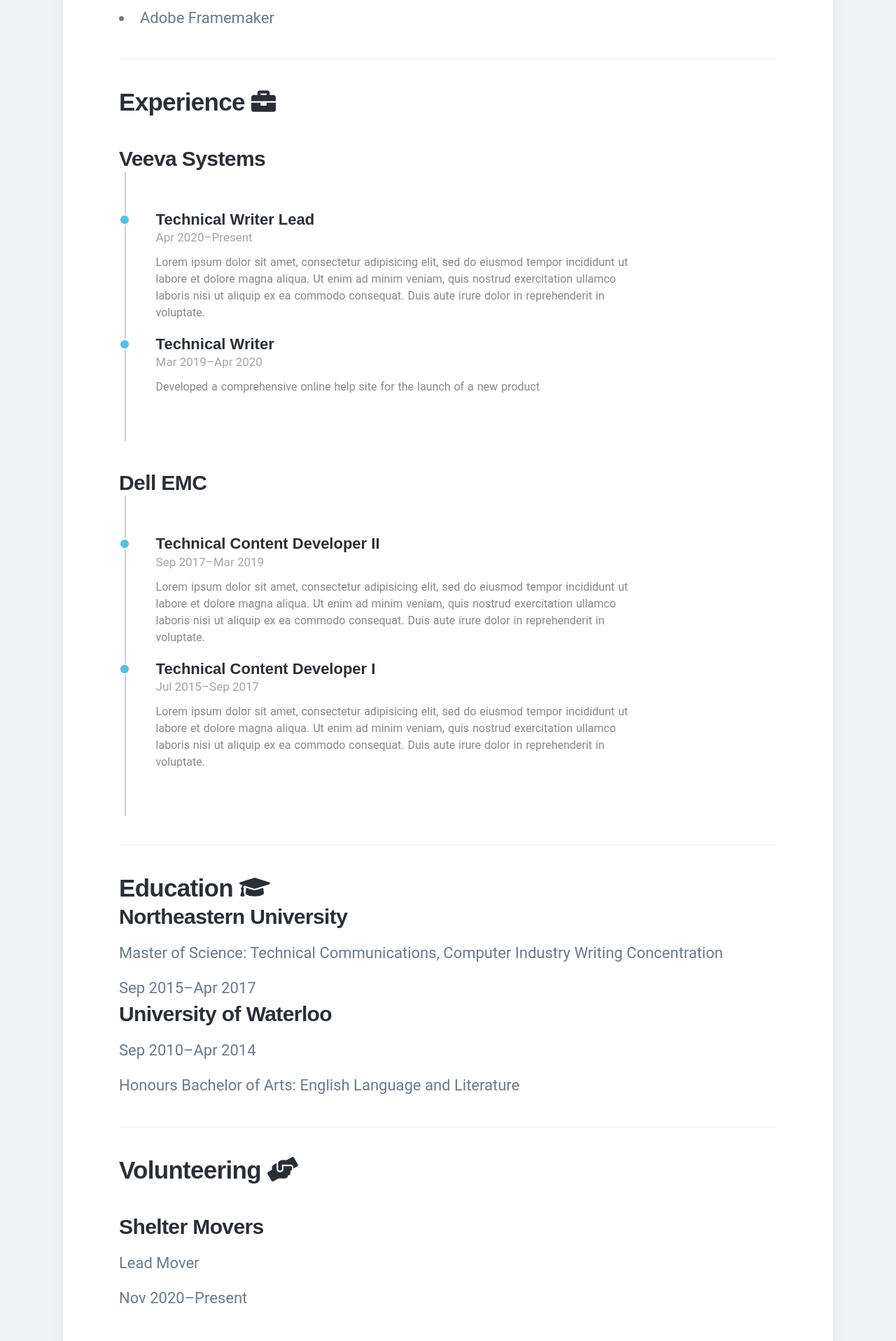
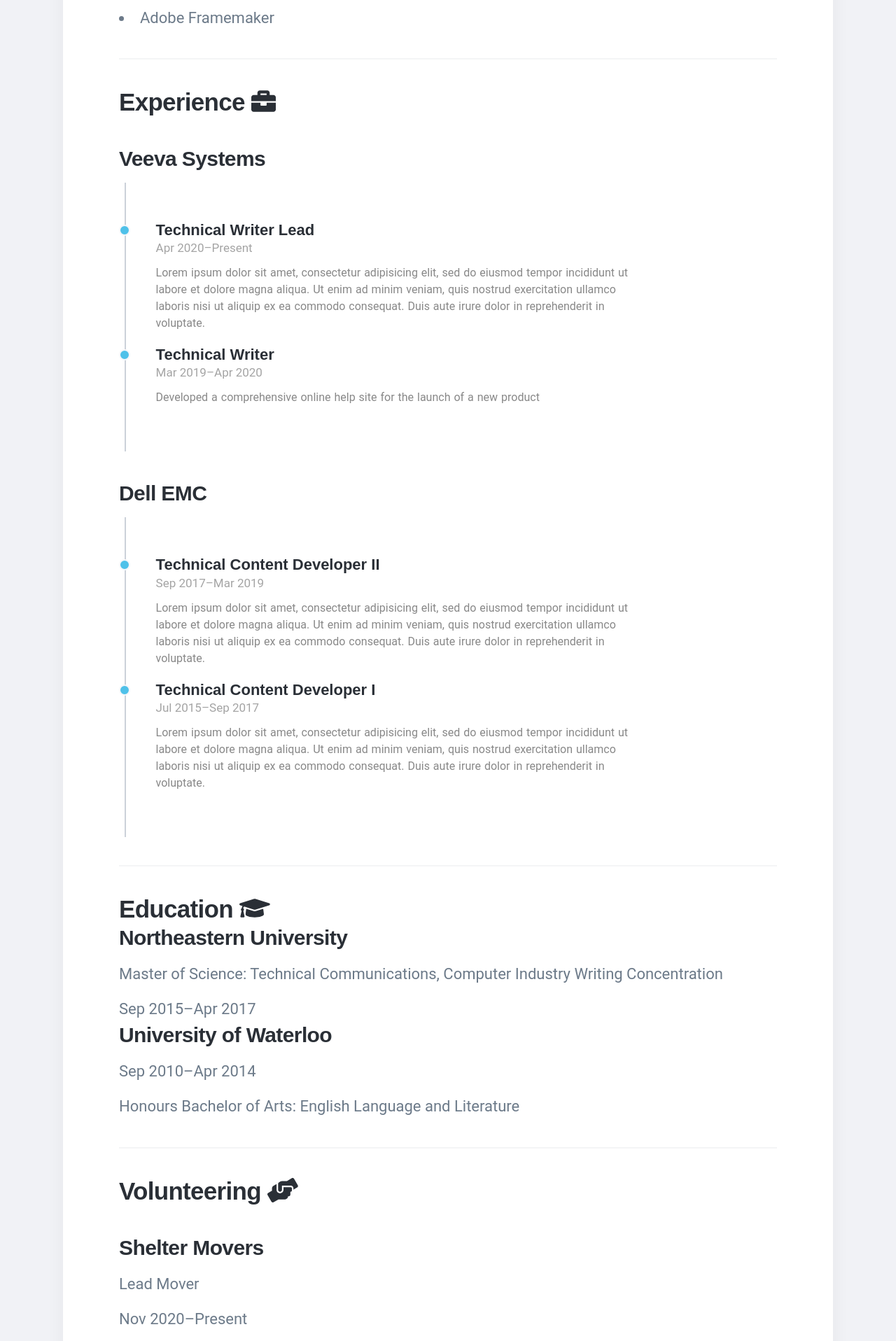
Before and after one commit to emilyrushton/emilyrushton.github.io, a Jekyll site: the page built from index.html, in a window 1280 px wide. Shown: the part 1328-3244 px from the top of the page at 70% size. Built offline with Jekyll 4.4.1, drawn with Linux system fonts in a browser that asks for light colours; nearby versions of some CDN libraries; some web fonts are replaced.

Commit message:
Update index.html

```diff
--- a/index.html
+++ b/index.html
@@ -51,7 +51,7 @@
 				<hr>
 				<div>
 					<h2>Experience <i class="fas fa-briefcase"></i></h2>
-					<h3>Veeva Systems</h3>
+					<h3 style="margin-bottom: 15px;">Veeva Systems</h3>
 					<div class="timeline-container">
    						<div class="timeline-block">
       						<div class="marker"></div>
@@ -70,7 +70,7 @@
 						      </div>
 						   </div>
 						</div>
-					<h3>Dell EMC</h3>
+					<h3 style="margin-bottom: 15px;">Dell EMC</h3>
 					<div class="timeline-container">
    						<div class="timeline-block">
       						<div class="marker"></div>
```
